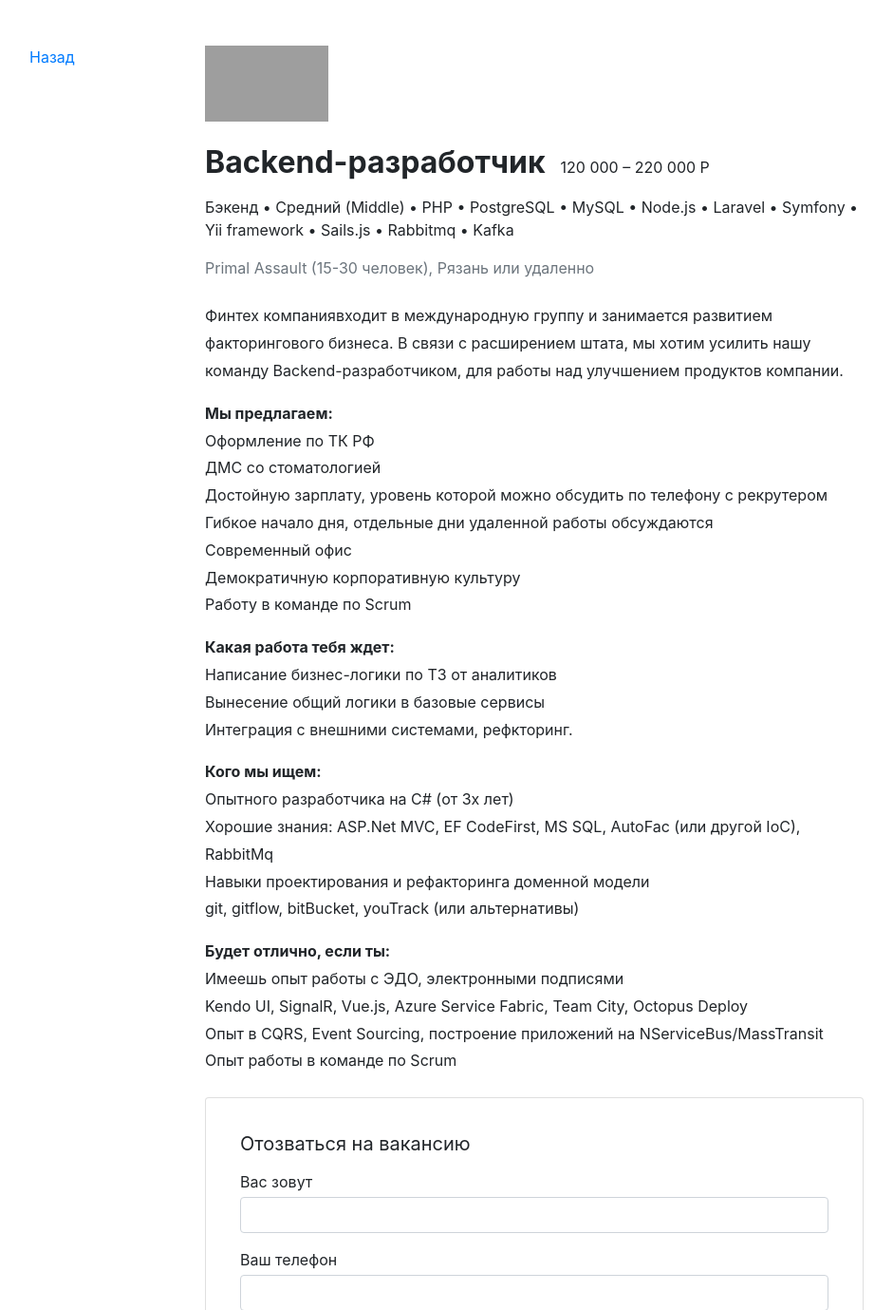
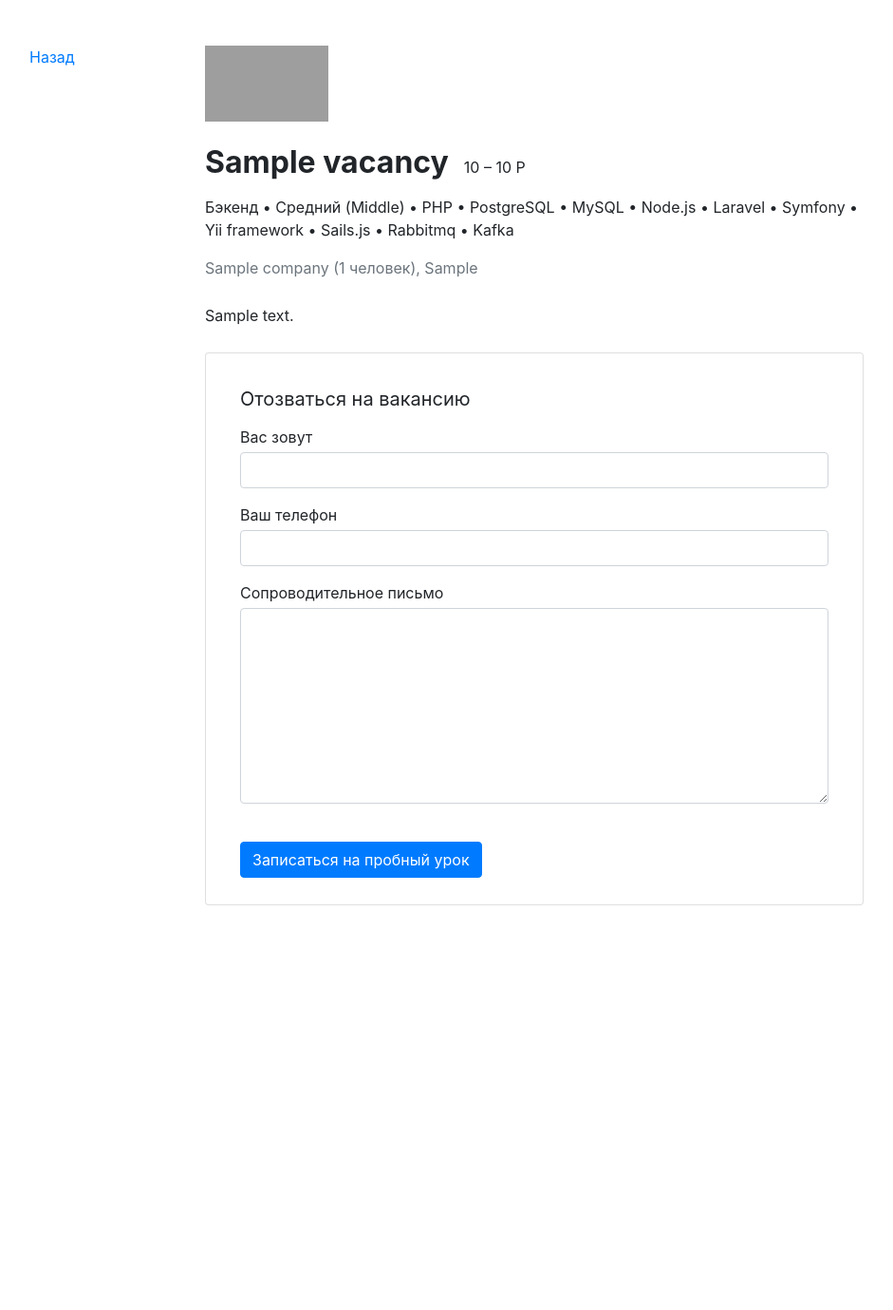
Before and after one commit to Julia-Kh/stepik_vacancies_django_course, a Django app: page /vacancies/1/ in a window 1280 px wide. Shown: the part 72-1451 px from the top of the page at 95% size, without its empty margins (85-1026 px from the left). After the commit the page ends 1025 px from the top, so only its background shows below. Run offline with Django 3.2, Linux system fonts and the light colour scheme; tables that the repository leaves empty hold one stand-in row (values such as "Sample post"); some libraries are stand-ins or nearby versions; grey boxes are pictures that could not be loaded.

Commit message:
Основные моменты готовы

```diff
--- a/templates/vacancies/vacancy.html
+++ b/templates/vacancies/vacancy.html
@@ -12,39 +12,13 @@
         <section class="pl-3">
           <a href="#"><img src="https://place-hold.it/130x80" width="130" height="80" alt=""></a>
           <div class="d-flex align-items-baseline align-content-baseline">
-            <h1 class="h2 mt-4 font-weight-bold" >Backend-разработчик</h1>
-            <p class="m-0 pl-3">120 000 – 220 000 Р</p>
+            <h1 class="h2 mt-4 font-weight-bold">{{ vacancy.title }}</h1>
+            <p class="m-0 pl-3">{{ vacancy.salary_from }} – {{ vacancy.salary_to }} Р</p>
           </div>
           <p class="mt-2">Бэкенд • Средний (Middle) • PHP • PostgreSQL • MySQL • Node.js • Laravel • Symfony • Yii framework • Sails.js • Rabbitmq • Kafka</p>
-          <p class="text-muted mb-4">Primal Assault (15-30 человек), Рязань или удаленно</p>
+          <p class="text-muted mb-4">{{ vacancy.company.title }} ({{ vacancy.company.employee_count }} человек), {{ vacancy.company.location }}</p>
           <div style="line-height: 1.8;">
-            <p>Финтех компаниявходит в международную группу  и занимается развитием факторингового бизнеса. В связи с расширением штата, мы хотим усилить нашу команду Backend-разработчиком, для работы над улучшением продуктов компании.</p>
-            <p><b>Мы предлагаем: </b><br>
-              Оформление по ТК РФ<br>
-              ДМС со стоматологией<br>
-              Достойную зарплату, уровень которой можно обсудить по телефону с рекрутером<br>
-              Гибкое начало дня, отдельные дни удаленной работы обсуждаются<br>
-              Современный офис<br>
-              Демократичную корпоративную культуру<br>
-              Работу в команде по Scrum
-            </p>
-            <p><b>Какая работа тебя ждет: </b><br>
-              Написание бизнес-логики по ТЗ от аналитиков<br>
-              Вынесение общий логики в базовые сервисы<br>
-              Интеграция с внешними системами, рефкторинг.
-            </p>
-            <p><b>Кого мы ищем: </b><br>
-              Опытного разработчика на C# (от 3х лет)<br>
-              Хорошие знания: ASP.Net MVC, EF CodeFirst, MS SQL, AutoFac (или другой IoC), RabbitMq <br>
-              Навыки проектирования и рефакторинга доменной модели <br>
-              git, gitflow, bitBucket, youTrack (или альтернативы)
-            </p>
-            <p><b>Будет отлично, если ты:</b><br>
-              Имеешь опыт работы с ЭДО, электронными подписями<br>
-              Kendo UI, SignalR, Vue.js, Azure Service Fabric, Team City, Octopus Deploy<br>
-              Опыт в CQRS, Event Sourcing, построение приложений на NServiceBus/MassTransit<br>
-              Опыт работы в команде по Scrum
-            </p>
+            {{ vacancy.description|safe }}
           </div>
           <form action="/echo" class="card mt-4 mb-3" enctype="multipart/form-data">
             <div class="card-body mx-3">
--- a/vacancies/views.py
+++ b/vacancies/views.py
@@ -59,3 +59,10 @@ class CompanyListView(ListView):
 class VacancyListView(ListView):
     model = Vacancy
     template_name = 'vacancies/vacancy.html'
+
+    def get_context_data(self, **kwargs):
+        context = super(VacancyListView, self).get_context_data(**kwargs)
+        vacancy_id = self.kwargs['vacancy_id']
+        instance_of_model = Vacancy.objects.get(id=vacancy_id)
+        context['vacancy'] = instance_of_model
+        return context
```
Also changed, not shown: templates/vacancies/company.html (+17 -37 lines).
